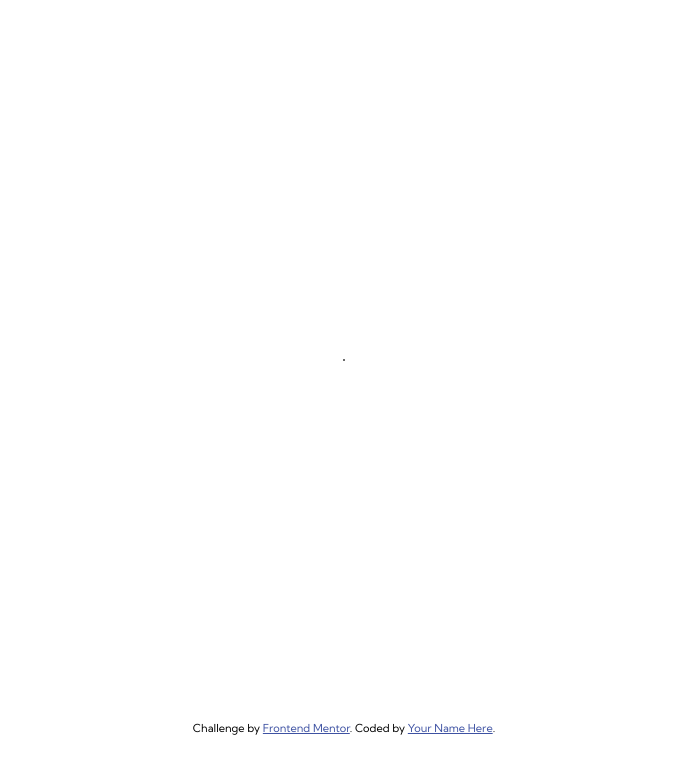
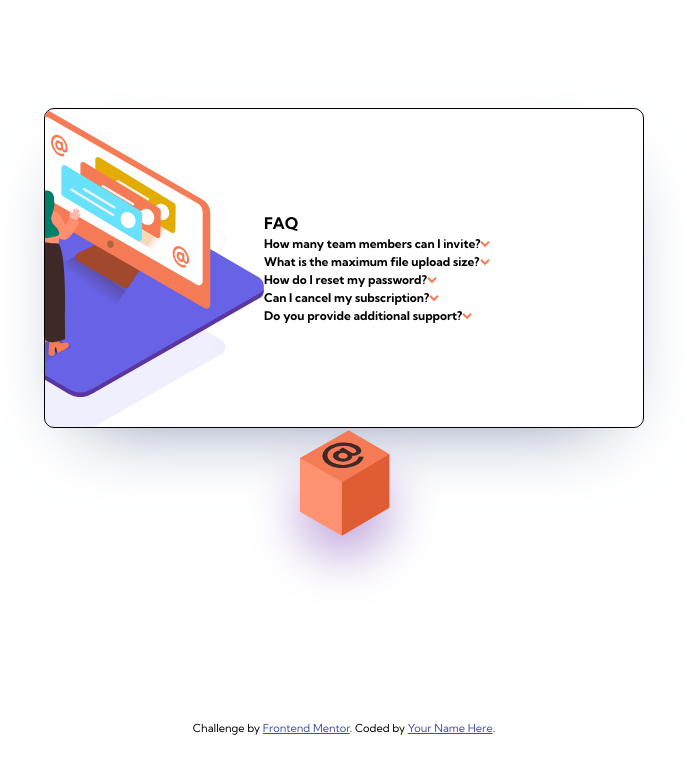
Before and after one commit to migvidal/faq-accordion-card-main, a plain HTML site: page index.html in a window 1280 px wide. Shown: the whole page, without its empty margins (296-983 px from the left). Drawn offline with nearby package versions, Linux system fonts and the light colour scheme.

Commit message:
background

```diff
--- a/index.html
+++ b/index.html
@@ -14,10 +14,6 @@
       href="https://fonts.googleapis.com/css2?family=Kumbh+Sans:wght@400;700&display=swap"
       rel="stylesheet"
     />
-
-    <!-- Vue.js -->
-    <script src="https://unpkg.com/vue@next"></script>
-    <script src="script.js" defer></script>
 
     <link
       rel="icon"
@@ -42,29 +38,39 @@
   <body>
     <div class="wrapper">
       <div id="lightbox">
-        <div class="panel"></div>
+        <div class="panel background">
+          <img src="images/illustration-woman-online-desktop.svg" alt="">
+        </div>
         <div class="panel">
+          <h1>FAQ</h1>
 
-          <app-detail></app-detail>
+          <details>
+            <summary>How many team members can I invite?</summary>
+            <p>You can invite up to 2 additional users on the Free plan. There is no limit on
+              team members for the Premium plan.</p>
+          </details>
+          <details>
+            <summary>What is the maximum file upload size?</summary>
+            <p>No more than 2GB. All files in your account must fit your allotted storage space.</p>
+          </details>
+          <details>
+            <summary>How do I reset my password?</summary>
+            <p>Click “Forgot password” from the login page or “Change password” from your profile page.
+              A reset link will be emailed to you.</p>
+          </details>
+          <details>
+            <summary>Can I cancel my subscription?</summary>
+            <p>Yes! Send us a message and we’ll process your request no questions asked.</p>
+          </details>
+          <details>
+            <summary>Do you provide additional support?</summary>
+            <p>Chat and email support is available 24/7. Phone lines are open during normal business hours.</p>
+          </details>
         </div>
       </div>
+      <img class="floating-img" src="images/illustration-box-desktop.svg" alt="">
+
     </div>
-    <!--How many team members can I invite?
-  You can invite up to 2 additional users on the Free plan. There is no limit on
-  team members for the Premium plan.
-
-  What is the maximum file upload size?
-  No more than 2GB. All files in your account must fit your allotted storage space.
-
-  How do I reset my password?
-  Click “Forgot password” from the login page or “Change password” from your profile page.
-  A reset link will be emailed to you.
-
-  Can I cancel my subscription?
-  Yes! Send us a message and we’ll process your request no questions asked.
-
-  Do you provide additional support?
-  Chat and email support is available 24/7. Phone lines are open during normal business hours.-->
 
     <footer>
       <div class="attribution">
--- a/style.scss
+++ b/style.scss
@@ -16,8 +16,8 @@ h6 {
 }
 
 footer {
-    position: relative;
-    bottom: 0;
+  position: relative;
+  bottom: 0;
 }
 
 /* Layout */
@@ -31,27 +31,38 @@ footer {
 }
 
 #lightbox {
+  display: flex;
+  align-items: center;
+  border: 1px solid;
+  border-radius: 10px;
   margin: 0 auto;
-  max-width: 400px;
+  width: 90%;
+  max-width: 600px;
+  height: 20rem;
   max-height: 600px;
-  border-radius: 15px;
   overflow: hidden;
   box-shadow: 0 29px 80px -40px #7280a7;
-  background-color: #fff;
+  .panel {
+    flex: 1;
+  }
+  .background {
+    background: url(images/bg-pattern-desktop.svg);
+    margin-left: -10rem;
+    background-size: 90%;
+    background-repeat: no-repeat;
+    height: 100%;
+
+  }
+
 }
-#lightbox {
-  display: flex;
-  border: 1px solid;
-  border-radius: 10px;
-  background: url(images/bg-pattern-desktop.svg) no-repeat;
-  .panel {
-      flex: 1;
-  }
+.floating-img {
+  position: relative;
 }
 
 /* Elements */
 details > summary {
   list-style-type: none;
+  font-weight: bold;
   &::after {
     content: url(images/icon-arrow-down.svg);
   }
```
Also changed, not shown: style.css, 1 other file.
